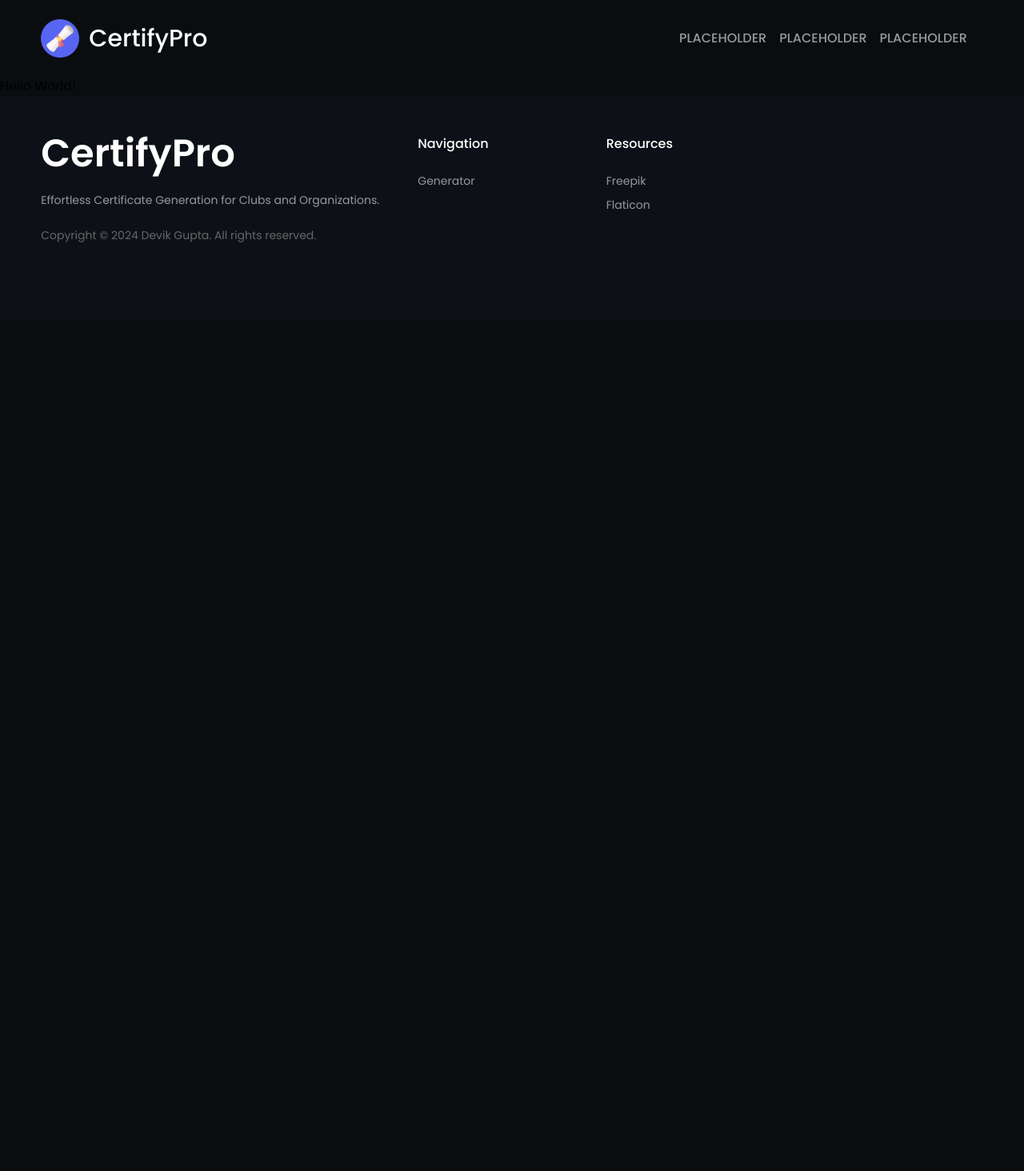
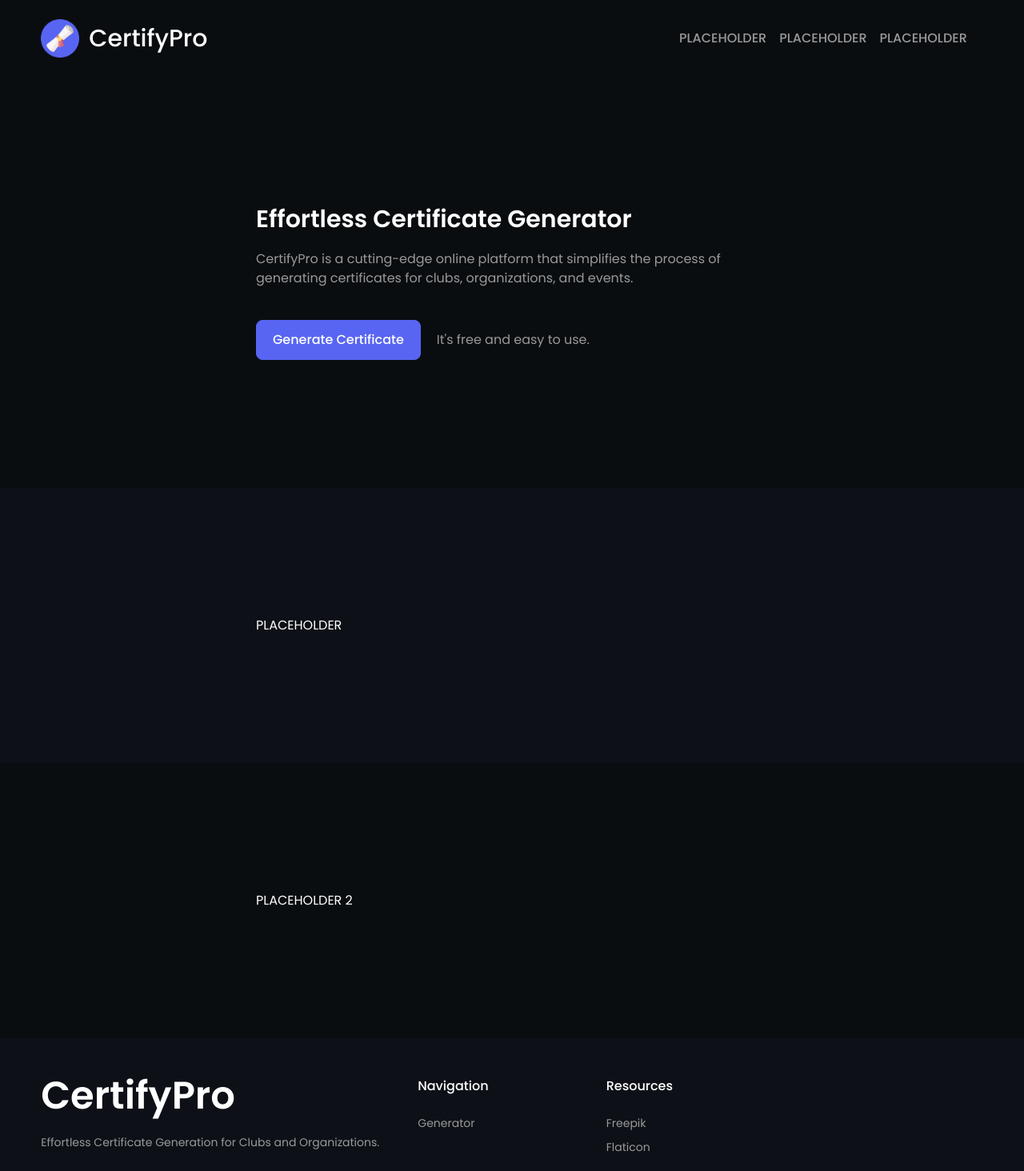
Before and after one commit to guptadevik2003/4th-Sem-Mini-Project, a React (Vite) app in the folder frontend/: page / in a window 1280 px wide. Shown: the top 1464 px of the page at 80% size. Before the commit the page ends 800 px from the top, so only its background shows below. Built offline with nearby package versions, Linux system fonts and the light colour scheme.

Commit message:
Update Home.jsx

```diff
--- a/frontend/src/pages/Root/Home.jsx
+++ b/frontend/src/pages/Root/Home.jsx
@@ -1,11 +1,39 @@
+import { useEffect } from 'react';
 import { useNavigate } from 'react-router-dom';
 
 export default function Home() {
   const navigate = useNavigate();
 
+  useEffect(() => {
+    document.title = 'CertifyPro - Effortless Certificate Generation for Clubs and Organizations';
+  }, []);
+
   return (
     <div>
-      <h1>Hello World!</h1>
+
+      <div>
+        <div className='md:w-[50%] w-[92%] mx-auto py-10 md:py-40'>
+          <h1 className='text-white font-semibold md:text-3xl text-2xl'>Effortless Certificate Generator</h1>
+          <p className='mt-5 text-[#999]'>CertifyPro is a cutting-edge online platform that simplifies the process of generating certificates for clubs, organizations, and events.</p>
+          <div className='mt-10 flex md:flex-row flex-col items-center'>
+            <button onClick={() => navigate('/generator')} className='bg-blurple text-white font-medium px-5 py-3 md:w-auto w-full rounded-lg border border-blurple hover:bg-blurplehover hover:border-blurplehover'>Generate Certificate</button>
+            <p className='text-[#999] mt-5 md:mt-0 md:ml-5'>It's free and easy to use.</p>
+          </div>
+        </div>
+      </div>
+
+      <div className='bg-screenbglight'>
+        <div className='md:w-[50%] w-[92%] mx-auto py-10 md:py-40'>
+          <h1 className='text-white'>PLACEHOLDER</h1>
+        </div>
+      </div>
+
+      <div>
+        <div className='md:w-[50%] w-[92%] mx-auto py-10 md:py-40'>
+          <h1 className='text-white'>PLACEHOLDER 2</h1>
+        </div>
+      </div>
+
     </div>
   );
 }
```
